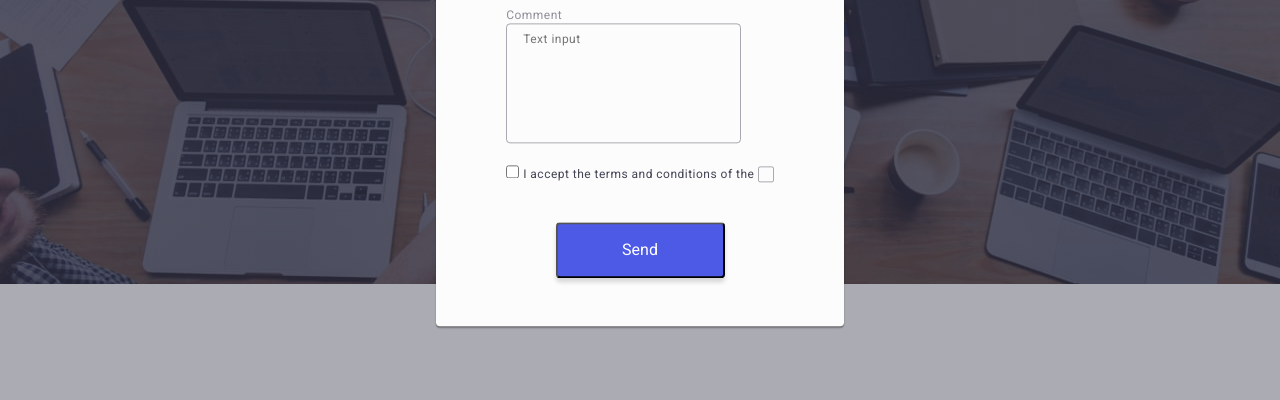
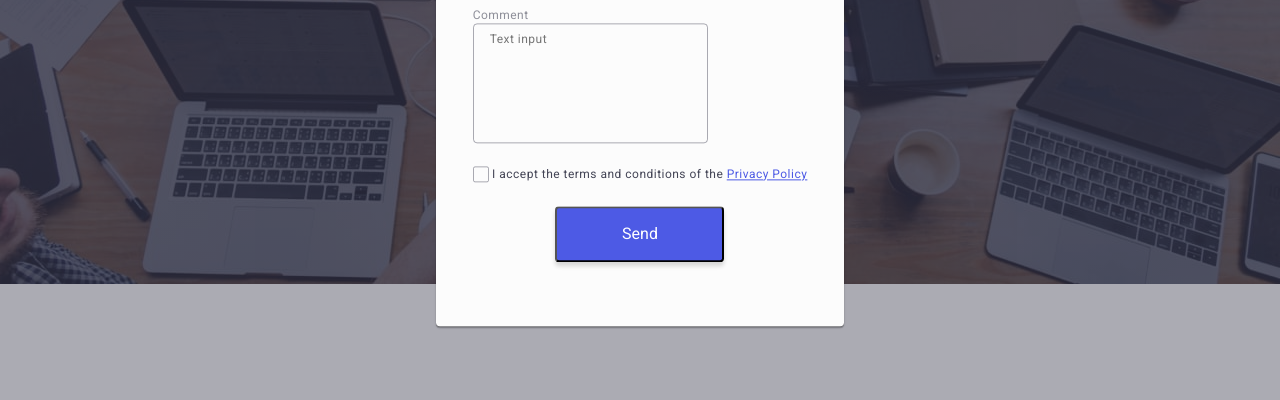
Before and after one commit to Belevtsov91/goit-markup-hw-05, a plain HTML site: page index.html in a window 1280 px wide. Shown: the part 389-789 px from the top of the page. Drawn offline with nearby package versions, Linux system fonts and the light colour scheme.

Commit message:
Add files via upload

```diff
--- a/css/style.css
+++ b/css/style.css
@@ -803,14 +803,32 @@ button:focus .closer-icon{
     margin-bottom: 24px;
 }
 
-.check-box{
-    visually-hidden;
+.visually-hidden{
+    position: absolute;
+    width: 1px;
+    height: 1px;
+    margin: -1px;
+    border: 0;
+    padding: 0;
+    white-space: nowrap;
+    clip-path: inset(100%);
+    clip: rect(0 0 0 0);
+    overflow: hidden;
 }
 
 .check-box-label{
     font-size: 12px;
     line-height: 1.17;
     letter-spacing: 0.04em;
+}
+.visually-hidden:checked + .box-label{
+    background-color: #404bbf;
+    border: none;
+    fill:#F4F4FD;
+}
+
+.a-check{
+    color: #4d5ae5;;
 }
 
 .box-label{
@@ -827,7 +845,9 @@ button:focus .closer-icon{
     fill: transparent;
 }
 
+
 .modal-btn{
+    display: block;
     border-radius: 4px;
     padding: 16px 32px;
     width: 169px;
--- a/index.html
+++ b/index.html
@@ -383,18 +383,20 @@
                     <textarea class="text-area" name="user-comment"  id="user-comment" placeholder="Text input"></textarea>
                 </div>
                 <div class="modal-label-checkbox">
-                    <input class="check-box" type="checkbox" name="user-privacy" id="user-privacy" value="true">
-                    <label class="check-box-label" for="user-privacy">I accept the terms and conditions of the
+                    <input class="visually-hidden" type="checkbox" name="user-privacy" id="user-privacy" value="true">
+                    <label class="check-box-label" for="user-privacy">
                         <span class="box-label">
                             <svg class="icon-check" width="10" height="8">
                                 <use href="./images/modal-icons.svg#icon-check-B-icon"></use>
                             </svg>
                         </span>
+                        I accept the terms and conditions of the
+                        <a class="a-check" href="">Privacy Policy</a>
+
                     </label>
-
                 </div>
+            <button class="modal-btn">Send</button>
             </form>
-            <button class="modal-btn">Send</button>
         </div>
     </div>
 
```
